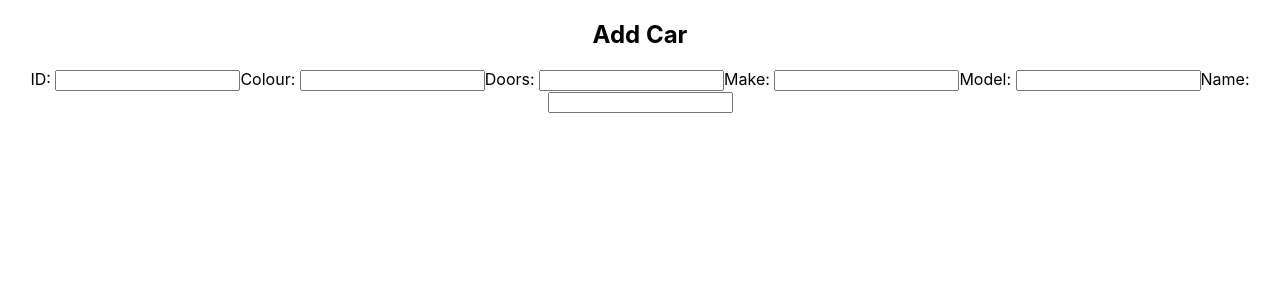
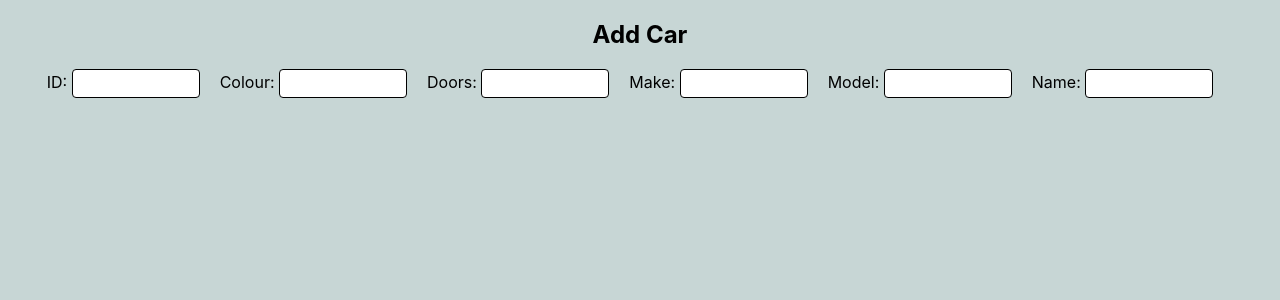
Before and after one commit to LuKeF-2021/React-Jest, a React (Create React App) app in the folder car-garage/: page / in a window 1280 px wide. Shown: the top 300 px of the page. Built offline with nearby package versions, Linux system fonts and the light colour scheme.

Commit message:
started styling webpage

```diff
--- a/car-garage/src/App.css
+++ b/car-garage/src/App.css
@@ -2,28 +2,6 @@
   text-align: center;
 }
 
-.App-logo {
-  height: 40vmin;
-  pointer-events: none;
+body {
+  background-color: #C7D6D5;
 }
-
-@media (prefers-reduced-motion: no-preference) {
-  .App-logo {
-    animation: App-logo-spin infinite 20s linear;
-  }
-}
-
-.App-header {
-  background-color: #282c34;
-  min-height: 100vh;
-  display: flex;
-  flex-direction: column;
-  align-items: center;
-  justify-content: center;
-  font-size: calc(10px + 2vmin);
-  color: white;
-}
-
-.App-link {
-  color: #61dafb;
-}
--- a/car-garage/src/App.js
+++ b/car-garage/src/App.js
@@ -3,9 +3,11 @@ import Homepage from './Webpage/Homepage';
 
 const App=() => {
   return (
+    <body>
     <div className="App">
        <Homepage/>
     </div>
+    </body>
   );
 }
 
--- a/car-garage/src/Webpage/Homepage.jsx
+++ b/car-garage/src/Webpage/Homepage.jsx
@@ -1,4 +1,5 @@
 import CreateCar from "./CreateCar";
+import './WebpageStyling.css';
 
 const Homepage = () => {
     return(
--- /dev/null
+++ b/car-garage/src/Webpage/WebpageStyling.css
@@ -0,0 +1,9 @@
+input {
+    margin-right: 20px;
+    width: 10%;
+    padding: 6px;
+    border: 1px solid black;
+    border-radius: 4px;
+    box-sizing: border-box;
+    font-family: Verdana, Geneva, Tahoma, sans-serif;
+}
```
